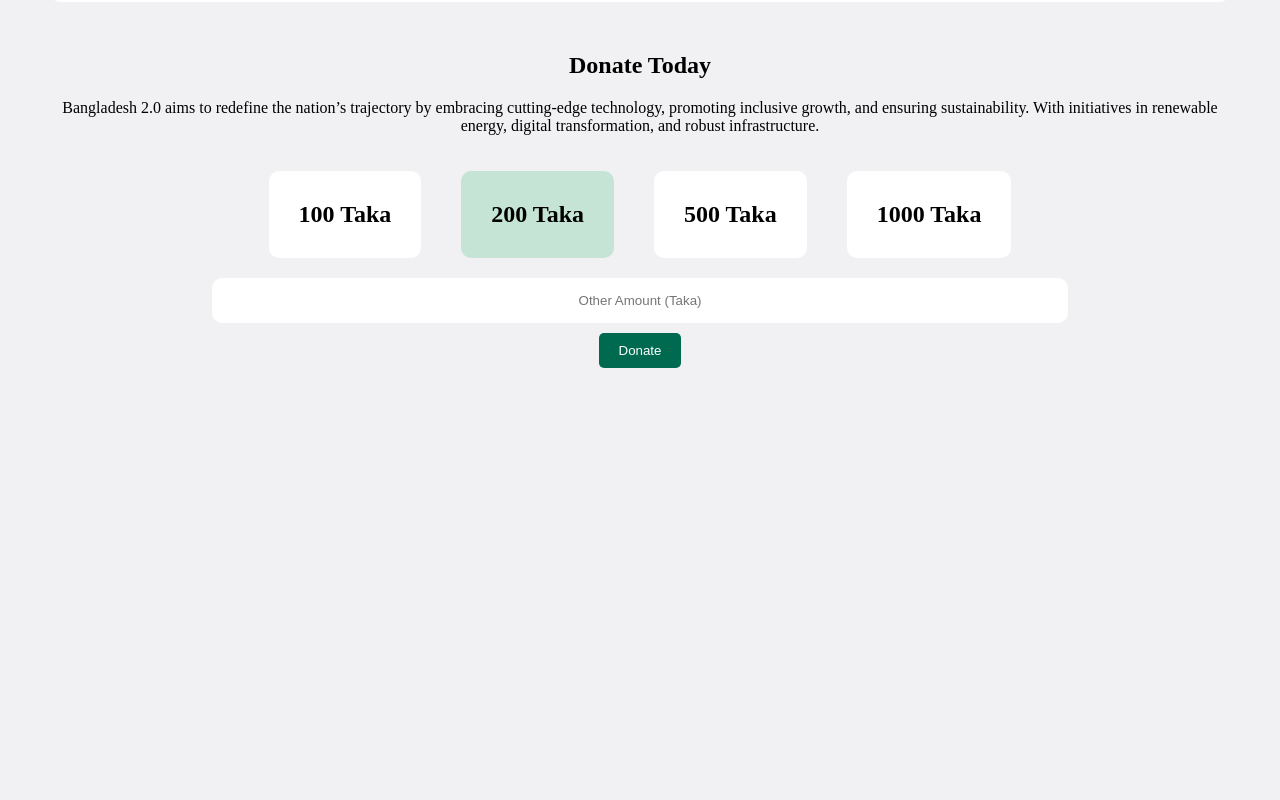
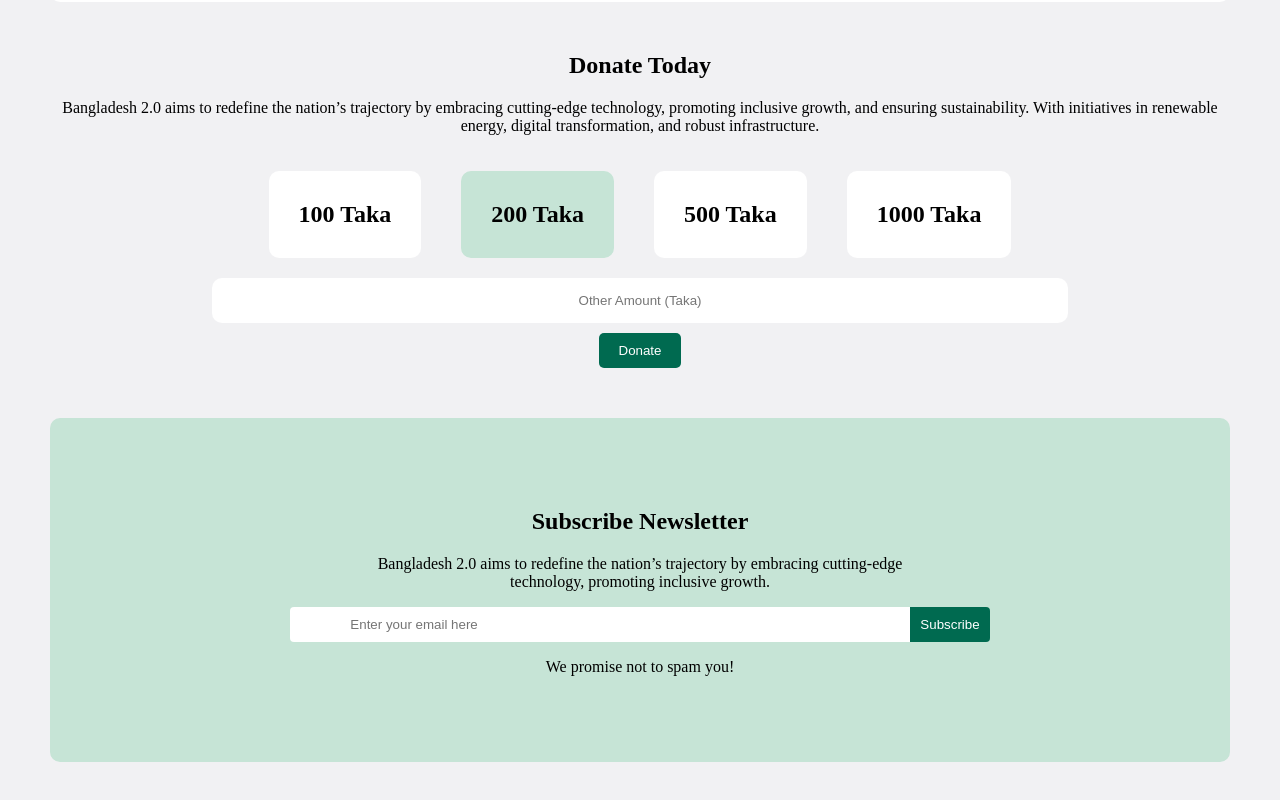
Before and after one commit to rimonali123/New-Smart-Bangladesh, a plain HTML site: page index.html in a window 1280 px wide. Shown: the part 3238-4038 px from the top of the page. Before the commit the page ends 3656 px from the top, so only its background shows below. Drawn offline with Linux system fonts and the light colour scheme.

Commit message:
Subscribe Newsletter  section is implement successfully

```diff
--- a/New Bangladesh Style/Style.css
+++ b/New Bangladesh Style/Style.css
@@ -199,3 +199,41 @@ border: none;
     border-radius: 5px;
     margin-top: 10px;
 }
+
+.main-newsletter{
+    background-color: #C6E4D6;
+    border-radius: 10px;
+    justify-items: center;
+    padding: 70px 300px;
+    text-align: center;
+}
+
+.input-field{
+    display: flex;
+    gap: 0px;
+    border-radius: 10px;
+    border: none;
+}
+
+.input-field input{
+    border: none;
+    /* border-bottom-right-radius: 4px; */
+    border-top-left-radius: 4px;
+    border-bottom-left-radius: 4px;
+    padding: 10px;
+    width: 600px;
+}
+
+.input-field input::placeholder{
+    padding: 50px;
+}
+
+.input-field button{
+    border: none;
+    border-top-right-radius: 4px;
+    border-bottom-right-radius: 4px;
+    background-color: #006A50;
+    color: white;
+    padding: 10px;
+
+}
--- a/index.html
+++ b/index.html
@@ -217,6 +217,19 @@
             </div>
 
         </section>
+        <!-- Subscribe Newsletter Section Started -->
+        <section>
+            <div class="main-newsletter">
+                <h1>Subscribe Newsletter</h1>
+                <p>Bangladesh 2.0 aims to redefine the nation’s trajectory by embracing cutting-edge technology,
+                    promoting inclusive growth.</p>
+                <div class="input-field">
+                    <input type="text" placeholder="Enter your email here">
+                    <button>Subscribe</button>
+                </div>
+                <p>We promise not to spam you!</p>
+            </div>
+        </section>
     </main>
     <footer>
 
```
